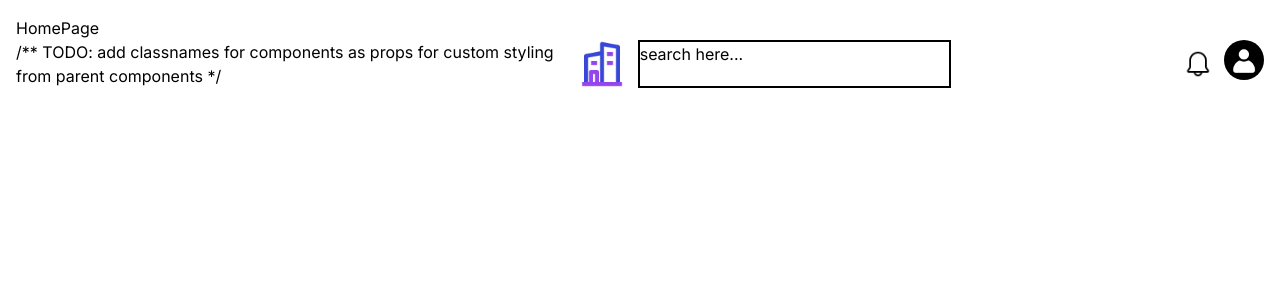
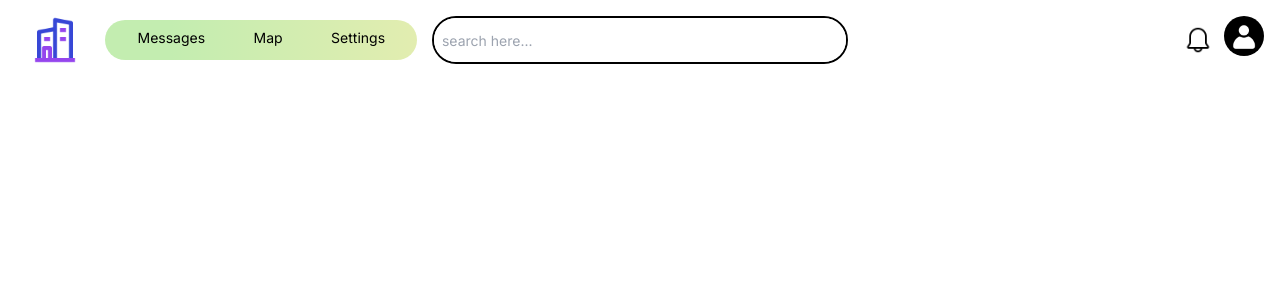
Before and after one commit to kshitijnair/RentEase-NextJS, a Next.js app: page /home in a window 1280 px wide. Shown: the top 300 px of the page. Built offline with nearby package versions, Linux system fonts and the light colour scheme.

Commit message:
added menu item component

```diff
--- a/app/components/header/Header.tsx
+++ b/app/components/header/Header.tsx
@@ -1,5 +1,6 @@
 import UserGroup from "./userGroup/UserGroup";
 import SearchBar from "./searchBar/SearchBar";
+import MenuBar from "./menuBar/MenuBar";
 import styles from "./styles.module.css";
 import logo from "../../../public/logo.png";
 import Icon from "../icon/Icon";
@@ -7,9 +8,10 @@ import Icon from "../icon/Icon";
 const Header = () => {
   return (
     <div className={styles.headerWrapper}>
-      /** TODO: add classnames for components as props for custom styling from
-      parent components */
+      {/** TODO: add classnames for components as props for custom styling from
+      parent components */}
       <Icon src={logo.src} size="large" />
+      <MenuBar />
       <SearchBar searchText="search here..." />
       <UserGroup />
     </div>
--- /dev/null
+++ b/app/components/header/menuBar/MenuBar.tsx
@@ -0,0 +1,16 @@
+import styles from './styles.module.css'
+
+const MenuBar = () => {
+  return (
+    <div className={styles.menuBarContainer}>
+        <ul className={styles.menuBar}>
+            {/* <li className={styles.menuItem}>Home</li> */}
+            <li className={styles.menuItem}>Messages</li>
+            <li className={styles.menuItem}>Map</li>
+            <li className={styles.menuItem}>Settings</li>
+        </ul>
+    </div>
+  )
+}
+
+export default MenuBar;
--- /dev/null
+++ b/app/components/header/menuBar/styles.module.css
@@ -0,0 +1,15 @@
+@tailwind components;
+
+@layer components {
+    .menuBarContainer {
+        @apply m-auto w-1/4 h-10 rounded-3xl;
+        background: rgb(195,237,176);
+        background: linear-gradient(90deg, rgba(195,237,176,1) 21%, rgba(226,237,176,1) 100%);
+    }
+    .menuBar{
+        @apply flex justify-around p-2;
+    }
+    .menuItem {
+        @apply m-auto text-sm cursor-pointer;
+    }
+}
--- a/app/components/header/searchBar/SearchBar.tsx
+++ b/app/components/header/searchBar/SearchBar.tsx
@@ -1,3 +1,6 @@
+"use client"
+
+import { useState } from "react";
 import styles from "./styles.module.css";
 
 type SearchBarProps = {
@@ -5,10 +8,19 @@ type SearchBarProps = {
 };
 
 const SearchBar = (props: SearchBarProps) => {
+  const { searchText } = props;
+  const [searchKeyword, setSearchKeyword] = useState("");
+
+  // @ts-ignore
+  const inputHandler = (e) => {
+    setSearchKeyword(e?.target?.value?.toLowerCase());
+    console.log("*** searchKeyword updated to: ", searchKeyword)
+  }
+
   const DEFAULT_SEARCH_TEXT = "type in an address";
   return (
-    <div className={styles.searchBar}>
-      {props.searchText ? props.searchText : DEFAULT_SEARCH_TEXT}
+    <div className={styles.searchBarContainer}>
+      <input className={styles.searchBarField} type="text" placeholder={searchText} onChange={inputHandler} />
     </div>
   );
 };
--- a/app/components/header/searchBar/styles.module.css
+++ b/app/components/header/searchBar/styles.module.css
@@ -1,8 +1,12 @@
 @tailwind components;
 
 @layer components {
-    .searchBar {
-        @apply w-2/6;
+    .searchBarContainer {
+        @apply w-2/6 rounded-3xl;
         border: 2px solid black;
     }
+
+    .searchBarField {
+        @apply w-full h-full p-2 rounded-3xl text-sm;
+    }
 }
--- a/app/home/page.tsx
+++ b/app/home/page.tsx
@@ -3,7 +3,6 @@ import Header from "../components/header/Header"
 const HomePage = () => {
   return (
     <div>
-        <h2>HomePage</h2>
         <Header />
     </div>
   )
```
